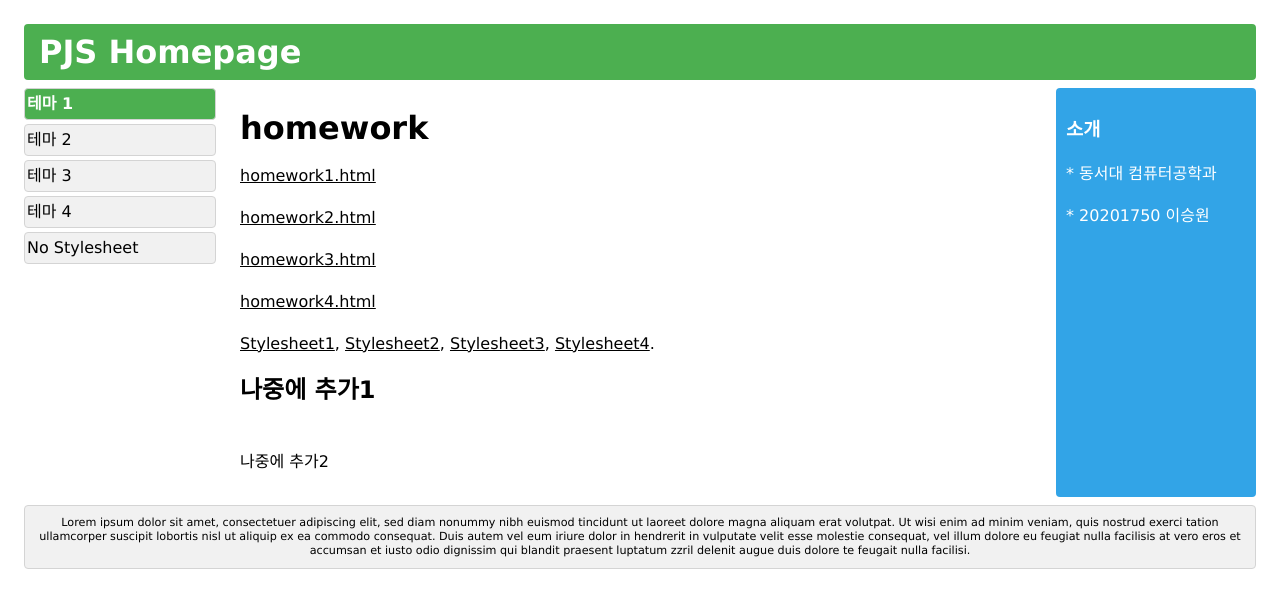
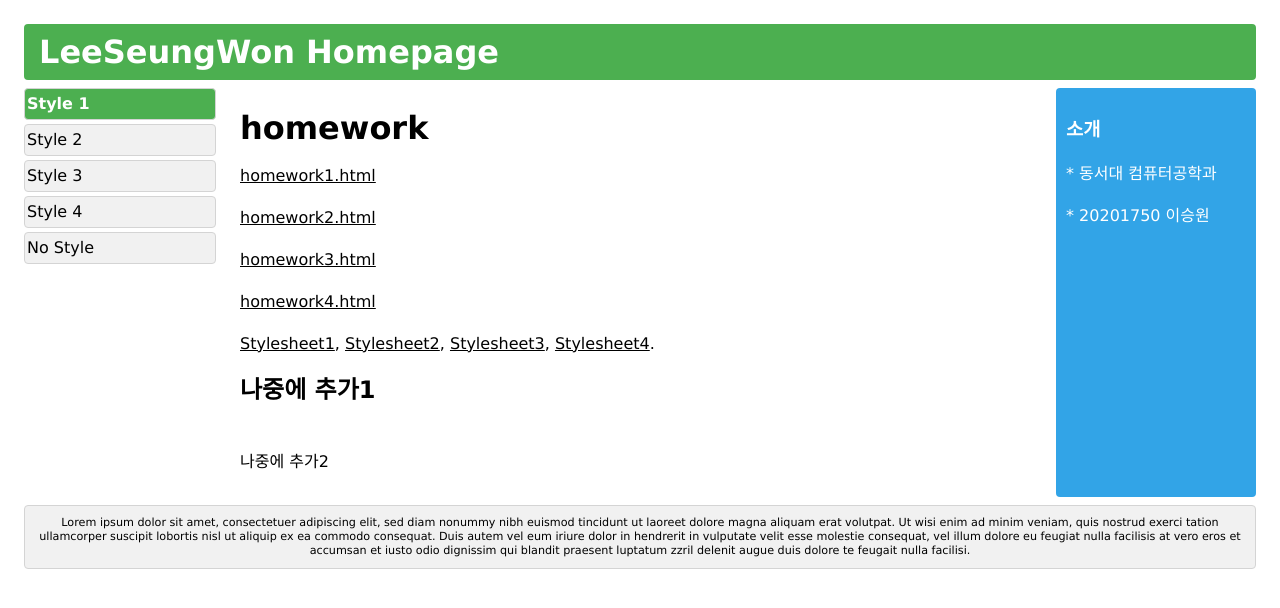
Before and after one commit to dltmddnjs20201750/dltmddnjs20201750.github.io, a plain HTML site: page index.html in a window 1280 px wide. Drawn offline with Linux system fonts and the light colour scheme.

Commit message:
Update index.html

```diff
--- a/index.html
+++ b/index.html
@@ -364,16 +364,16 @@
 
     <div class="container wrapper">
       <div id="top">
-        <h1>PJS Homepage</h1>
+        <h1>LeeSeungWon Homepage</h1>
       </div>
       <div class="wrapper">
        <div id="menubar">
          <ul id="menulist">
-           <li class="menuitem" onclick="reStyle(0)">테마 1
-           </li><li class="menuitem" onclick="reStyle(1)">테마 2
-           </li><li class="menuitem" onclick="reStyle(2)">테마 3
-           </li><li class="menuitem" onclick="reStyle(3)">테마 4
-           </li><li class="menuitem" onclick="noStyles()">No Stylesheet
+           <li class="menuitem" onclick="reStyle(0)">Style 1
+           </li><li class="menuitem" onclick="reStyle(1)">Style 2
+           </li><li class="menuitem" onclick="reStyle(2)">Style 3
+           </li><li class="menuitem" onclick="reStyle(3)">Style 4
+           </li><li class="menuitem" onclick="noStyles()">No Style
          </li></ul>
         </div>
         <div id="main">
```
